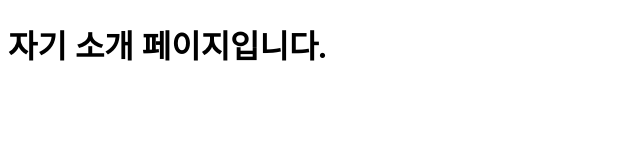
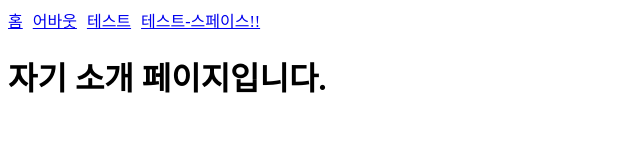
Before and after one commit to jihun-24k/my-gatsby-blog, a Gatsby site: page /about in a window 1280 px wide. Shown: the whole page, without its empty margins (0-640 px from the left). Built offline with nearby package versions, Linux system fonts and the light colour scheme; Gatsby itself is replaced by a stand-in of ours.

Commit message:
Feat: Head 컴포넌트 도입

```diff
--- /dev/null
+++ b/src/component/head.js
@@ -0,0 +1,15 @@
+import { Link } from "gatsby";
+ import React from "react";
+
+  function Head() {
+   return (
+     <div style={{ display: "flex", gap: 10 }}>
+       <Link to="/">홈</Link>
+       <Link to="/about">어바웃</Link>
+       <Link to="/test">테스트</Link>
+       <Link to="/test-space">테스트-스페이스!!</Link>
+     </div>
+   );
+ }
+
+  export default Head;
--- a/src/pages/about.js
+++ b/src/pages/about.js
@@ -1,9 +1,11 @@
 import React from "react";
+import Head from "../component/head";
 
 const AboutPage = () => {
   return (
     <main>
       <title>자기소개 </title>
+      <Head/>
       <h1>자기 소개 페이지입니다.</h1>
     </main>
   );
--- a/src/pages/index.js
+++ b/src/pages/index.js
@@ -1,9 +1,12 @@
 import React from "react";
+import Head from "../component/head";
 
 const IndexPage = () => {
   return (
     <main>
       <title>Home Page</title>
+      <Head/>
+
       <h1>Home Page</h1>
     </main>
   );
```
